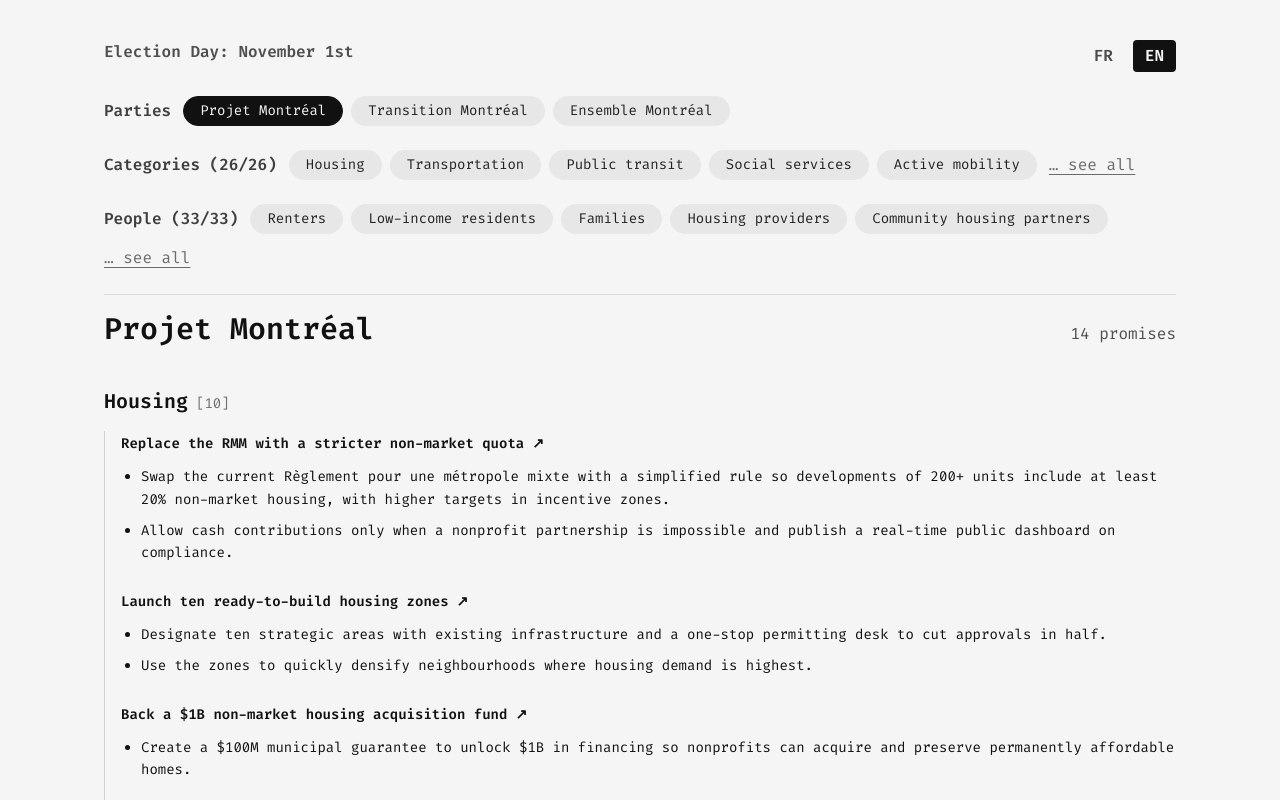
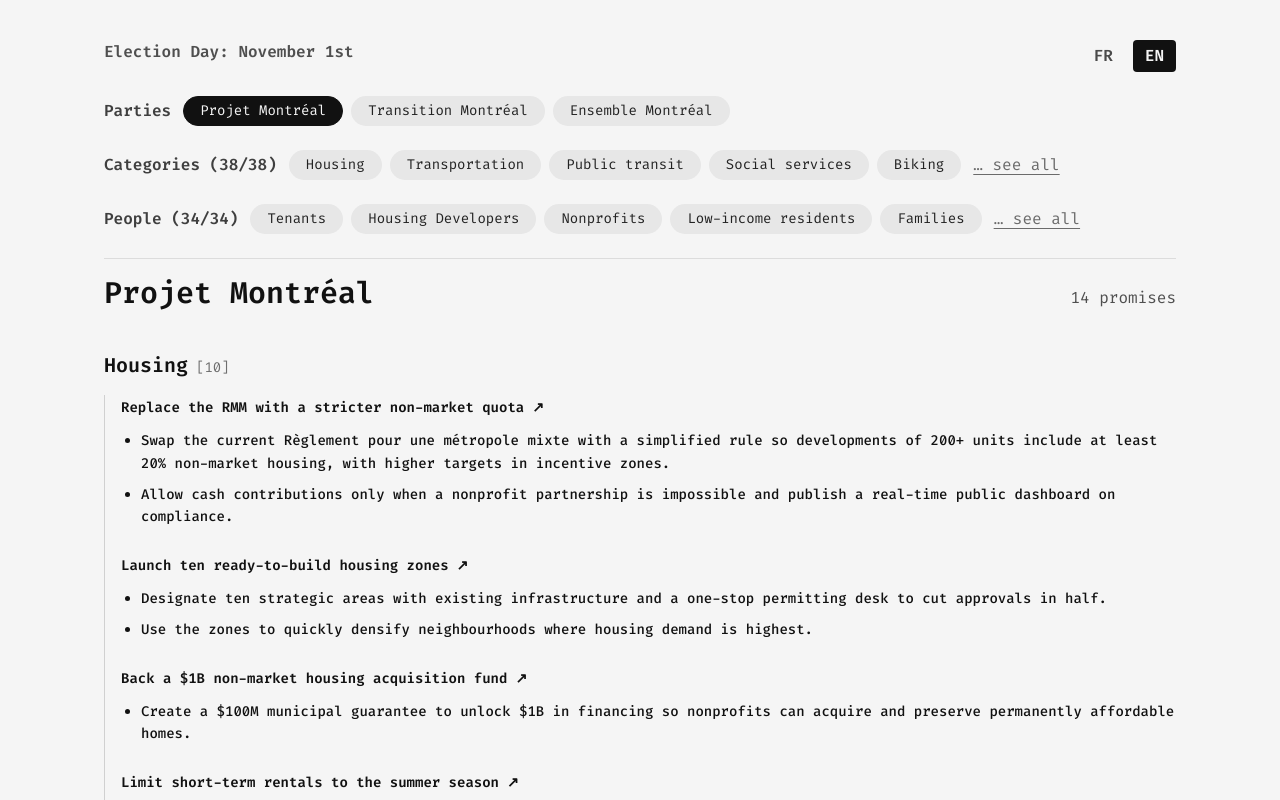
Before and after one commit to jxlxx/elections2025, a Next.js app in the folder mtl/: page / in a window 1280 px wide. Shown: the top 800 px of the page. Built offline with nearby package versions, Linux system fonts and the light colour scheme.

Commit message:
:sparkles: update data a bit (still needs some work)

```diff
--- a/mtl/src/app/page.tsx
+++ b/mtl/src/app/page.tsx
@@ -306,7 +306,7 @@
               </div>
 
               {promises.length === 0 ? (
-                <p className="text-base text-[#9b9b9b]">{emptyMessage}</p>
+                <p className="text-base font-medium text-[#9b9b9b]">{emptyMessage}</p>
               ) : (
                 <div className="space-y-6 border-l border-[#d0d0d0] pl-4">
                   {promises.map((promise) => {
@@ -322,7 +322,7 @@
                           {title}
                           <span aria-hidden>↗</span>
                         </Link>
-                        <ul className="list-disc space-y-2 pl-5 text-sm leading-relaxed">
+                        <ul className="list-disc space-y-2 pl-5 text-sm font-medium leading-relaxed">
                           {promise.details.map((detailKey) => (
                             <li key={detailKey}>{getText(detailKey, language)}</li>
                           ))}
--- a/mtl/src/app/promise/[slug]/page.tsx
+++ b/mtl/src/app/promise/[slug]/page.tsx
@@ -89,7 +89,7 @@
 
         <section className="space-y-3">
           <h2 className="text-base font-semibold text-[#4c4c4c]">Details</h2>
-          <ul className="list-disc space-y-2 pl-5 text-sm leading-relaxed">
+          <ul className="list-disc space-y-2 pl-5 text-sm font-medium leading-relaxed">
             {details.map((detail) => (
               <li key={detail}>{detail}</li>
             ))}
--- a/mtl/src/data/content_en.json
+++ b/mtl/src/data/content_en.json
@@ -111,16 +111,12 @@
   "promise__em_infrastructure_safety_audit__title": "Audit construction sites and cycling safety",
   "housing": "Housing",
   "regulation": "Regulation",
-  "planning": "Planning",
-  "permitting": "Permitting",
   "finance": "Finance",
   "short_term_rental": "Short-term rentals",
   "taxation": "Taxation",
-  "tenant_support": "Tenant support",
   "social_services": "Social services",
   "homelessness": "Homelessness",
   "transportation": "Transportation",
-  "active_mobility": "Active mobility",
   "public_space": "Public space",
   "public_health": "Public health",
   "public_safety": "Public safety",
@@ -133,14 +129,9 @@
   "culture": "Culture",
   "economic_development": "Economic development",
   "food_security": "Food security",
-  "international_relations": "International relations",
-  "technology": "Technology",
-  "renters": "Renters",
   "low_income": "Low-income residents",
   "families": "Families",
-  "housing_providers": "Housing providers",
   "community_housing_partners": "Community housing partners",
-  "neighbourhood_residents": "Neighbourhood residents",
   "community_organizations": "Community organizations",
   "unhoused": "Unhoused people",
   "cyclists": "Cyclists",
@@ -153,18 +144,13 @@
   "shift_workers": "Shift workers",
   "taxpayers": "Taxpayers",
   "residents": "Residents",
-  "human_rights_advocates": "Human rights advocates",
   "voters": "Voters",
-  "marginalized_residents": "Marginalized residents",
   "school_staff": "School staff",
   "nightlife_workers": "Nightlife workers",
   "artists": "Artists",
   "cultural_workers": "Cultural workers",
-  "food_security_advocates": "Food security advocates",
-  "transit_dependant": "Transit-dependent residents",
   "public_servants": "Public servants",
   "private_builders": "Private builders",
-  "business_community": "Business community",
   "first_time_buyers": "First-time buyers",
   "small_businesses": "Small businesses",
   "drivers": "Drivers",
@@ -172,17 +158,14 @@
   "strategic_zones": "Strategic zones",
   "tourist_hotspots": "Tourist hotspots",
   "east_end": "East end",
-  "north_end": "North end",
   "central_core": "Central core",
   "grand_sud_ouest": "Grand Sud-Ouest",
-  "under_served_quarters": "Under-served neighbourhoods",
   "key_corridors": "Key corridors",
   "school_corridors": "School corridors",
   "nightlife_districts": "Nightlife districts",
   "downtown": "Downtown",
   "food_deserts": "Food deserts",
   "municipal_properties": "Municipal properties",
-  "priority_neighbourhoods": "Priority neighbourhoods",
   "strategic_sites": "Strategic development sites",
   "projet_montreal": "Projet Montréal",
   "transition_montreal": "Transition Montréal",
@@ -234,5 +217,31 @@
   "source__transition_ultra_wealthy_tax": {
     "label": "Transition Montréal – Ultra-wealthy tax",
     "url": "https://www.transitionmtl.org/taxe-ultras-riches"
-  }
+  },
+  "ai": "AI",
+  "airbnb": "Airbnb",
+  "anti_corruption": "Anti-Corruption",
+  "audit": "Audits",
+  "biking": "Biking",
+  "bipoc": "BIPOC",
+  "building_permits": "Building Permits",
+  "community_housing": "Community Housing",
+  "construction": "Construction",
+  "education": "Education",
+  "farmers": "Farmers",
+  "housing_developers": "Housing Developers",
+  "landlords": "Landlords",
+  "non_market_housing": "Non-Market Housing",
+  "non_profits": "Nonprofits",
+  "police": "Police",
+  "road_works": "Road Works",
+  "tenant_rights": "Tenant Rights",
+  "tenants": "Tenants",
+  "tourism": "Tourism",
+  "trams": "Tramways",
+  "ultra_wealthy": "Ultra-wealthy",
+  "urban_planning": "Urban Planning",
+  "vacant_buildings": "Vacant Buildings",
+  "vehicle_owners": "Vehicle Owners",
+  "zoning": "Zoning"
 }
--- a/mtl/src/data/content_fr.json
+++ b/mtl/src/data/content_fr.json
@@ -111,16 +111,12 @@
   "promise__em_infrastructure_safety_audit__title": "Auditer les chantiers et la sécurité du réseau cyclable",
   "housing": "Logement",
   "regulation": "Réglementation",
-  "planning": "Planification",
-  "permitting": "Délivrance de permis",
   "finance": "Finances",
   "short_term_rental": "Locations de courte durée",
   "taxation": "Fiscalité",
-  "tenant_support": "Soutien aux locataires",
   "social_services": "Services sociaux",
   "homelessness": "Itinérance",
   "transportation": "Transport",
-  "active_mobility": "Mobilité active",
   "public_space": "Espace public",
   "public_health": "Santé publique",
   "public_safety": "Sécurité publique",
@@ -133,14 +129,9 @@
   "culture": "Culture",
   "economic_development": "Développement économique",
   "food_security": "Sécurité alimentaire",
-  "international_relations": "Relations internationales",
-  "technology": "Technologie",
-  "renters": "Locataires",
   "low_income": "Personnes à faible revenu",
   "families": "Familles",
-  "housing_providers": "Fournisseurs de logements",
   "community_housing_partners": "Partenaires en habitation communautaire",
-  "neighbourhood_residents": "Résident·es des quartiers",
   "community_organizations": "Organismes communautaires",
   "unhoused": "Personnes en situation d’itinérance",
   "cyclists": "Cyclistes",
@@ -153,18 +144,13 @@
   "shift_workers": "Travailleur·euses de nuit",
   "taxpayers": "Contribuable·s",
   "residents": "Résident·es",
-  "human_rights_advocates": "Défenseur·euses des droits humains",
   "voters": "Électeur·trices",
-  "marginalized_residents": "Résident·es marginalisé·es",
   "school_staff": "Personnel scolaire",
   "nightlife_workers": "Travailleur·euses de la vie nocturne",
   "artists": "Artistes",
   "cultural_workers": "Travailleur·euses culturels",
-  "food_security_advocates": "Militant·es de la sécurité alimentaire",
-  "transit_dependant": "Personnes dépendantes du transport collectif",
   "public_servants": "Employé·es municipaux",
   "private_builders": "Promoteurs privés",
-  "business_community": "Milieu des affaires",
   "first_time_buyers": "Acheteur·euses d’une première propriété",
   "small_businesses": "Petites entreprises",
   "drivers": "Automobilistes",
@@ -172,17 +158,14 @@
   "strategic_zones": "Zones stratégiques",
   "tourist_hotspots": "Secteurs touristiques",
   "east_end": "Est de Montréal",
-  "north_end": "Nord de Montréal",
   "central_core": "Cœur central",
   "grand_sud_ouest": "Grand Sud-Ouest",
-  "under_served_quarters": "Quartiers mal desservis",
   "key_corridors": "Corridors clés",
   "school_corridors": "Corridors scolaires",
   "nightlife_districts": "Quartiers nocturnes",
   "downtown": "Centre-ville",
   "food_deserts": "Déserts alimentaires",
   "municipal_properties": "Propriétés municipales",
-  "priority_neighbourhoods": "Quartiers prioritaires",
   "strategic_sites": "Sites de développement stratégiques",
   "projet_montreal": "Projet Montréal",
   "transition_montreal": "Transition Montréal",
@@ -234,5 +217,31 @@
   "source__transition_ultra_wealthy_tax": {
     "label": "Transition Montréal – Taxe sur les ultra-riches",
     "url": "https://www.transitionmtl.org/taxe-ultras-riches"
-  }
+  },
+  "ai": "IA",
+  "airbnb": "Airbnb",
+  "anti_corruption": "Anticorruption",
+  "audit": "Audits",
+  "biking": "Cyclisme",
+  "bipoc": "BIPOC",
+  "building_permits": "Permis de construction",
+  "community_housing": "Habitation communautaire",
+  "construction": "Construction",
+  "education": "Éducation",
+  "farmers": "Agriculteurs et agricultrices",
+  "housing_developers": "Promoteurs immobiliers",
+  "landlords": "Propriétaires",
+  "non_market_housing": "Logement hors marché",
+  "non_profits": "OSBL",
+  "police": "Police",
+  "road_works": "Travaux routiers",
+  "tenant_rights": "Droits des locataires",
+  "tenants": "Locataires",
+  "tourism": "Tourisme",
+  "trams": "Tramways",
+  "ultra_wealthy": "Ultra-riches",
+  "urban_planning": "Urbanisme",
+  "vacant_buildings": "Bâtiments vacants",
+  "vehicle_owners": "Propriétaires de véhicules",
+  "zoning": "Zonage"
 }
--- a/mtl/src/data/promises.json
+++ b/mtl/src/data/promises.json
@@ -3,7 +3,9 @@
     "id": "pm_rmm_replacement_non_market_quota",
     "party": "projet_montreal",
     "demographic": [
-      "renters",
+      "tenants",
+      "housing_developers",
+      "non_profits",
       "low_income",
       "families"
     ],
@@ -14,7 +16,9 @@
     "category": [
       "housing",
       "regulation",
-      "planning"
+      "urban_planning",
+      "zoning",
+      "construction"
     ],
     "sources": [
       "source__projet_montreal_platform_2025"
@@ -28,17 +32,19 @@
     "id": "pm_ready_to_build_zones",
     "party": "projet_montreal",
     "demographic": [
-      "renters",
+      "tenants",
       "families",
-      "housing_providers"
+      "housing_developers"
     ],
     "land": [
       "citywide"
     ],
     "category": [
       "housing",
-      "planning",
-      "permitting"
+      "urban_planning",
+      "zoning",
+      "construction",
+      "non_market_housing"
     ],
     "sources": [
       "source__projet_montreal_platform_2025"
@@ -53,7 +59,8 @@
     "party": "projet_montreal",
     "demographic": [
       "low_income",
-      "community_housing_partners"
+      "non_profits",
+      "non_market_housing"
     ],
     "land": [
       "citywide"
@@ -73,8 +80,9 @@
     "id": "pm_limit_airbnb_summer",
     "party": "projet_montreal",
     "demographic": [
-      "renters",
-      "neighbourhood_residents"
+      "residents",
+      "tourists",
+      "landlords"
     ],
     "land": [
       "citywide",
@@ -83,7 +91,8 @@
     "category": [
       "housing",
       "regulation",
-      "short_term_rental"
+      "short_term_rental",
+      "airbnb"
     ],
     "sources": [
       "source__projet_montreal_platform_2025"
@@ -96,7 +105,7 @@
     "id": "pm_vacant_unit_tax",
     "party": "projet_montreal",
     "demographic": [
-      "renters",
+      "tenants",
       "families",
       "low_income"
     ],
@@ -105,7 +114,8 @@
     ],
     "category": [
       "housing",
-      "taxation"
+      "taxation",
+      "vacant_buildings"
     ],
     "sources": [
       "source__projet_montreal_platform_2025"
@@ -118,16 +128,16 @@
     "id": "pm_eviction_support_program",
     "party": "projet_montreal",
     "demographic": [
-      "renters",
+      "tenants",
       "low_income",
-      "community_organizations"
+      "landlords"
     ],
     "land": [
       "citywide"
     ],
     "category": [
       "housing",
-      "tenant_support",
+      "tenant_rights",
       "social_services"
     ],
     "sources": [
@@ -141,8 +151,7 @@
     "id": "pm_modular_units_500",
     "party": "projet_montreal",
     "demographic": [
-      "unhoused",
-      "community_organizations"
+      "unhoused"
     ],
     "land": [
       "citywide"
@@ -163,8 +172,7 @@
     "id": "pm_transitional_housing_500",
     "party": "projet_montreal",
     "demographic": [
-      "unhoused",
-      "community_organizations"
+      "unhoused"
     ],
     "land": [
       "citywide"
@@ -187,15 +195,14 @@
     "demographic": [
       "cyclists",
       "commuters",
-      "students"
+      "residents"
     ],
     "land": [
-      "citywide",
-      "under_served_quarters"
+      "citywide"
     ],
     "category": [
       "transportation",
-      "active_mobility"
+      "biking"
     ],
     "sources": [
       "source__projet_montreal_platform_2025"
@@ -211,7 +218,8 @@
       "families",
       "senior_citizens",
       "unhoused",
-      "tourists"
+      "tourists",
+      "workers"
     ],
     "land": [
       "citywide"
@@ -241,7 +249,7 @@
     "category": [
       "public_safety",
       "transportation",
-      "active_mobility"
+      "biking"
     ],
     "sources": [
       "source__projet_montreal_platform_2025"
@@ -266,7 +274,8 @@
     "category": [
       "transportation",
       "public_transit",
-      "infrastructure"
+      "infrastructure",
+      "trams"
     ],
     "sources": [
       "source__projet_montreal_platform_2025"
@@ -303,16 +312,14 @@
     "party": "projet_montreal",
     "demographic": [
       "commuters",
-      "students",
-      "workers"
+      "students"
     ],
     "land": [
       "citywide"
     ],
     "category": [
       "transportation",
-      "public_transit",
-      "service_delivery"
+      "public_transit"
     ],
     "sources": [
       "source__projet_montreal_platform_2025"
@@ -326,8 +333,7 @@
     "party": "transition_montreal",
     "demographic": [
       "taxpayers",
-      "residents",
-      "human_rights_advocates"
+      "residents"
     ],
     "land": [
       "citywide"
@@ -350,18 +356,17 @@
     "party": "transition_montreal",
     "demographic": [
       "commuters",
-      "students",
-      "workers"
+      "vehicle_owners"
     ],
     "land": [
-      "east_end",
-      "north_end",
-      "central_core"
+      "citywide",
+      "key_corridors"
     ],
     "category": [
       "transportation",
       "public_transit",
-      "infrastructure"
+      "infrastructure",
+      "trams"
     ],
     "sources": [
       "source__transition_ambitious_mass_transit"
@@ -399,7 +404,8 @@
     "party": "transition_montreal",
     "demographic": [
       "residents",
-      "marginalized_residents"
+      "bipoc",
+      "unhoused"
     ],
     "land": [
       "citywide"
@@ -407,7 +413,8 @@
     "category": [
       "public_safety",
       "social_services",
-      "governance"
+      "governance",
+      "police"
     ],
     "sources": [
       "source__transition_public_safety_dignity"
@@ -433,7 +440,8 @@
     "category": [
       "public_safety",
       "transportation",
-      "active_mobility"
+      "biking",
+      "education"
     ],
     "sources": [
       "source__transition_safe_school_routes"
@@ -450,7 +458,7 @@
       "nightlife_workers",
       "artists",
       "cultural_workers",
-      "neighbourhood_residents"
+      "residents"
     ],
     "land": [
       "nightlife_districts",
@@ -476,7 +484,7 @@
     "demographic": [
       "families",
       "low_income",
-      "food_security_advocates"
+      "farmers"
     ],
     "land": [
       "food_deserts"
@@ -497,9 +505,7 @@
     "id": "tm_social_pricing_transit",
     "party": "transition_montreal",
     "demographic": [
-      "low_income",
-      "transit_dependant",
-      "students"
+      "low_income"
     ],
     "land": [
       "citywide"
@@ -531,7 +537,8 @@
     "category": [
       "infrastructure",
       "governance",
-      "service_delivery"
+      "anti_corruption",
+      "road_works"
     ],
     "sources": [
       "source__transition_infra_montreal_taskforce"
@@ -546,7 +553,8 @@
     "party": "transition_montreal",
     "demographic": [
       "taxpayers",
-      "residents"
+      "residents",
+      "ultra_wealthy"
     ],
     "land": [
       "citywide"
@@ -568,8 +576,8 @@
     "id": "em_replace_rmm_with_incentives",
     "party": "ensemble_montreal",
     "demographic": [
-      "renters",
-      "housing_providers",
+      "landlords",
+      "housing_developers",
       "private_builders"
     ],
     "land": [
@@ -613,9 +621,8 @@
     "id": "em_inventory_municipal_assets",
     "party": "ensemble_montreal",
     "demographic": [
-      "housing_providers",
-      "private_builders",
-      "residents"
+      "housing_developers",
+      "private_builders"
     ],
     "land": [
       "citywide",
@@ -623,8 +630,9 @@
     ],
     "category": [
       "housing",
-      "planning",
-      "governance"
+      "urban_planning",
+      "governance",
+      "audit"
     ],
     "sources": [
       "source__ensemble_montreal_platform_2025"
@@ -666,8 +674,7 @@
       "small_businesses"
     ],
     "land": [
-      "citywide",
-      "priority_neighbourhoods"
+      "citywide"
     ],
     "category": [
       "public_safety",
@@ -684,9 +691,7 @@
     "id": "em_municipal_optimization_ai",
     "party": "ensemble_montreal",
     "demographic": [
-      "residents",
-      "public_servants",
-      "taxpayers"
+      "public_servants"
     ],
     "land": [
       "citywide"
@@ -694,7 +699,7 @@
     "category": [
       "governance",
       "service_delivery",
-      "technology"
+      "ai"
     ],
     "sources": [
       "source__ensemble_montreal_platform_2025"
@@ -731,15 +736,14 @@
     "id": "em_international_outreach_plan",
     "party": "ensemble_montreal",
     "demographic": [
-      "residents",
-      "business_community",
       "tourists"
     ],
     "land": [
-      "citywide"
+      "citywide",
+      "tourist_hotspots"
     ],
     "category": [
-      "international_relations",
+      "tourism",
       "economic_development"
     ],
     "sources": [
@@ -753,7 +757,7 @@
     "id": "em_affordability_fund_land_equity",
     "party": "ensemble_montreal",
     "demographic": [
-      "renters",
+      "tenants",
       "community_housing_partners",
       "low_income"
     ],
@@ -764,7 +768,8 @@
     "category": [
       "housing",
       "finance",
-      "planning"
+      "urban_planning",
+      "community_housing"
     ],
     "sources": [
       "source__ensemble_montreal_platform_2025"
@@ -806,8 +811,7 @@
     "id": "em_accelerate_strategic_sites",
     "party": "ensemble_montreal",
     "demographic": [
-      "renters",
-      "families",
+      "housing_developers",
       "private_builders"
     ],
     "land": [
@@ -815,7 +819,7 @@
     ],
     "category": [
       "housing",
-      "planning",
+      "urban_planning",
       "infrastructure"
     ],
     "sources": [
@@ -829,9 +833,8 @@
     "id": "em_emphyteutic_leases",
     "party": "ensemble_montreal",
     "demographic": [
-      "community_housing_partners",
-      "housing_providers",
-      "renters"
+      "housing_developers",
+      "tenants"
     ],
     "land": [
       "citywide",
@@ -840,7 +843,8 @@
     "category": [
       "housing",
       "finance",
-      "planning"
+      "urban_planning",
+      "community_housing"
     ],
     "sources": [
       "source__ensemble_montreal_platform_2025"
@@ -854,18 +858,18 @@
     "id": "em_permit_service_standards",
     "party": "ensemble_montreal",
     "demographic": [
-      "housing_providers",
+      "housing_developers",
       "private_builders",
-      "community_housing_partners"
+      "non_profits"
     ],
     "land": [
       "citywide"
     ],
     "category": [
       "housing",
-      "permitting",
+      "building_permits",
       "service_delivery",
-      "technology"
+      "ai"
     ],
     "sources": [
       "source__ensemble_montreal_platform_2025"
@@ -880,8 +884,8 @@
     "id": "em_regulate_short_term_rentals",
     "party": "ensemble_montreal",
     "demographic": [
-      "renters",
-      "neighbourhood_residents",
+      "tenants",
+      "residents",
       "small_businesses"
     ],
     "land": [
@@ -891,7 +895,9 @@
     "category": [
       "housing",
       "regulation",
-      "short_term_rental"
+      "short_term_rental",
+      "audit",
+      "airbnb"
     ],
     "sources": [
       "source__ensemble_montreal_platform_2025"
@@ -906,7 +912,7 @@
     "id": "em_enforce_housing_quality",
     "party": "ensemble_montreal",
     "demographic": [
-      "renters",
+      "tenants",
       "low_income",
       "community_organizations"
     ],
@@ -915,7 +921,8 @@
     ],
     "category": [
       "housing",
-      "tenant_support",
+      "tenant_rights",
+      "regulation",
       "social_services"
     ],
     "sources": [
@@ -941,7 +948,11 @@
     "category": [
       "infrastructure",
       "transportation",
-      "public_safety"
+      "public_safety",
+      "road_works",
+      "audit",
+      "road_works",
+      "audit"
     ],
     "sources": [
       "source__ensemble_montreal_platform_2025"
```
